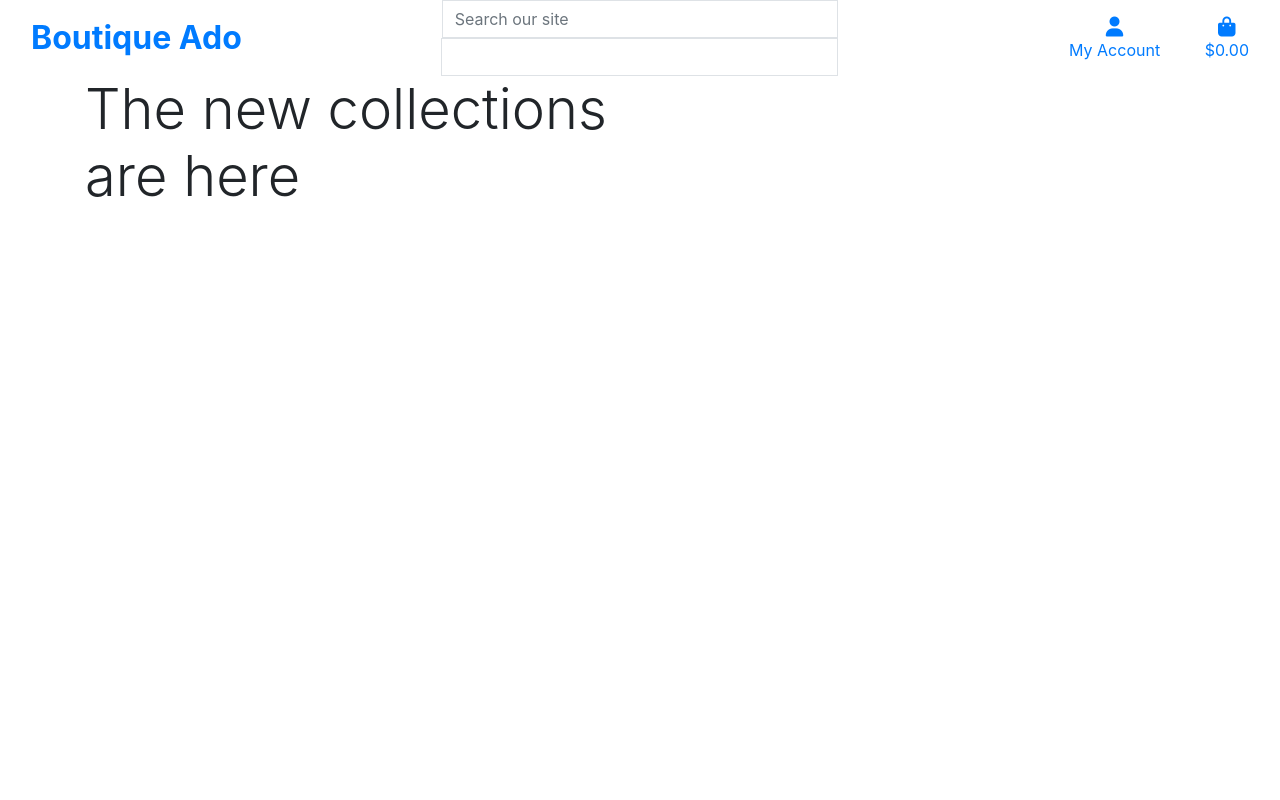
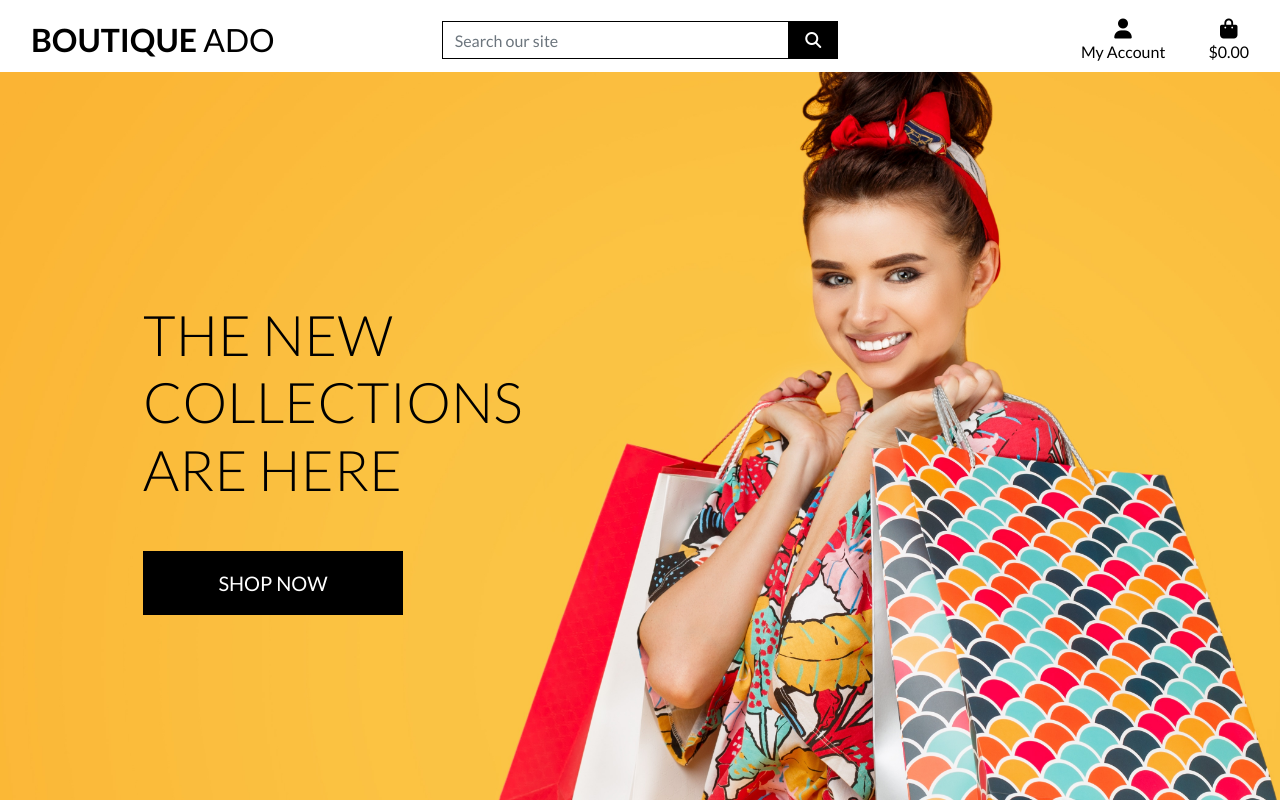
Before and after one commit to marlene32100/boutique_ado, a Django app: page / in a window 1280 px wide. Run offline with Django 3.2, Linux system fonts and the light colour scheme; some libraries are stand-ins or nearby versions.

Commit message:
Fixed base css and index page

```diff
--- a/home/templates/home/index.html
+++ b/home/templates/home/index.html
@@ -16,7 +16,7 @@
             <h1 class="display-4 logo-font text-black">The new collections are here</h1>
             <div class="my-5">
                 <h4>
-                    <a href="" class="shop-now-button btn btn-lg rounded-0 text-uppercase py-3"></a>
+                    <a href="" class="shop-now-button btn btn-lg rounded-0 text-uppercase py-3">Shop Now</a>
                 </h4>
             </div>
         </div>
--- a/templates/base.html
+++ b/templates/base.html
@@ -20,7 +20,7 @@
         integrity="sha384-Vkoo8x4CGsO3+Hhxv8T/Q5PaXtkKtu6ug5TOeNV6gBiFeWPGFN9MuhOf23Q9Ifjh" crossorigin="anonymous">
     <link rel="preconnect" href="https://fonts.gstatic.com">
     <link href="https://fonts.googleapis.com/css2?family=Lato:wght@100;300;400;700;900&display=swap" rel="stylesheet">
-    <link rel="stylesheet" href="{% static 'css/base.css' %">
+    <link rel="stylesheet" href="{% static 'css/base.css' %}">
     {% endblock %}
 
     {% block extra_css %}
@@ -47,36 +47,31 @@
 </head>
 
 <body>
-<header class="container-fluid top">
-    <div class="row">
-
+<header class="container-fluid fixed-top">
+        <div id="topnav" class="row bg-white pt-lg-2 d-none d-lg-flex">
             <div class="col-12 col-lg-4 my-auto py-1 py-lg-0 text-center text-lg-left">
                 <a href="{% url 'home' %}" class="nav-link main-logo-link">
-                <h2 class="logo-font text-black my-0"><strong>Boutique Ado</strong></h2>
+                    <h2 class="logo-font text-black my-0"><strong>Boutique</strong> Ado</h2>
                 </a>
             </div>
-
-        <div class="col-12 col-lg-4 my-auto py-1 py-lg-0 text-center text-lg-left">
+            <div class="col-12 col-lg-4 my-auto py-1 py-lg-0">
                 <form method="GET" action="">
-                <div class="input-group-w-100">
-                    <input type="text" class="form-control border border-black rounded-0" name="q"
-                        placeholder="Search our site">
+                    <div class="input-group w-100">
+                        <input class="form-control border border-black rounded-0" type="text" name="q" placeholder="Search our site">
                         <div class="input-group-append">
                             <button class="form-control btn btn-black border border-black rounded-0" type="submit">
                                 <span class="icon">
-                                <i class="fas-fa-search"></i>
+                                    <i class="fas fa-search"></i>
                                 </span>
                             </button>
                         </div>
                     </div>
                 </form>
             </div>
-
-        <div class="col-12 col-lg-4 my-auto py-1 py-lg-0 text-center text-lg-left">
+            <div class="col-12 col-lg-4 my-auto py-1 py-lg-0">
                 <ul class="list-inline list-unstyled text-center text-lg-right my-0">
                     <li class="list-inline-item dropdown">
-                    <a class="text-black nav-link" href="#" id="user-options" data-toggle="dropdown" aria-haspopup="true"
-                        aria-expanded="false">
+                        <a class="text-black nav-link" href="#" id="user-options" data-toggle="dropdown" aria-haspopup="true" aria-expanded="false">
                             <div class="text-center">
                                 <div><i class="fas fa-user fa-lg"></i></div>
                                 <p class="my-0">My Account</p>
@@ -95,8 +90,6 @@
                             {% endif %}
                         </div>
                     </li>
-
-                <!--Shopping Bag element-->
                     <li class="list-inline-item">
                         <a class="{% if grand_total %}text-info font-weight-bold{% else %}text-black{% endif %} nav-link" href="">
                             <div class="text-center">
@@ -128,6 +121,7 @@
 
     {% block postloadjs %}
     {% endblock %}
+
 </body>
 
 </html>
```
Lines whose indentation alone changed are shown as unchanged.
